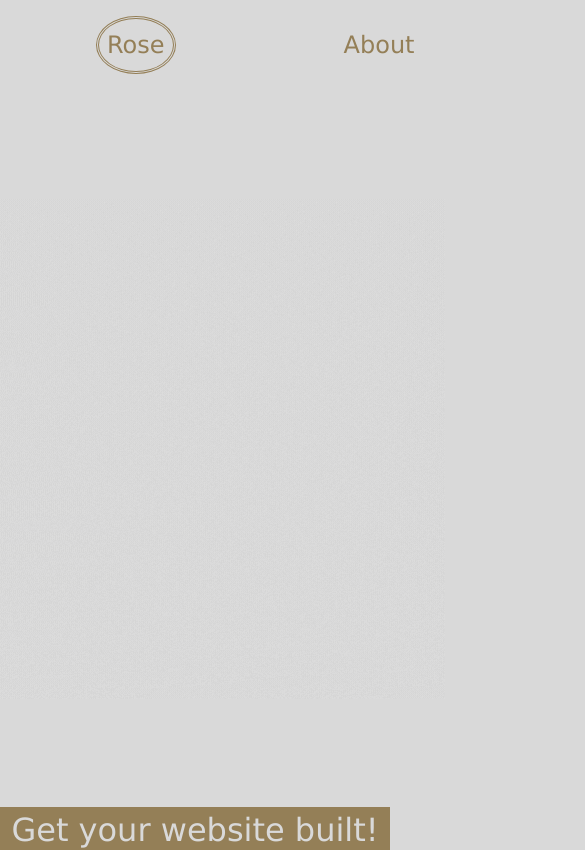
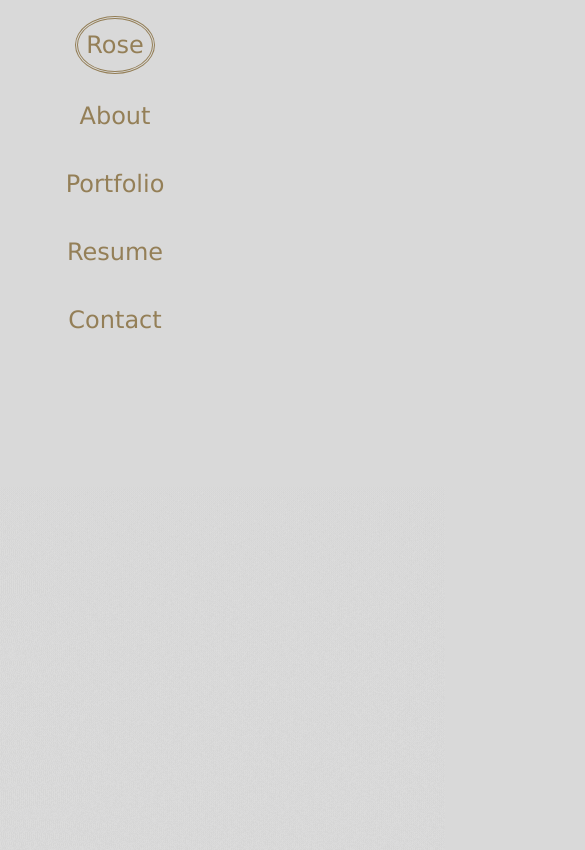
Before and after one commit to dfrancis-tech/react-portfolio, a React (Create React App) app: page / in a window 390 px wide. Shown: the top 850 px of the page, 585 px wide, since content can reach past the window. Built offline with nearby package versions, Linux system fonts and the light colour scheme.

Commit message:
incorporate responsiveness

```diff
--- a/package.json
+++ b/package.json
@@ -1,6 +1,6 @@
 {
   "name": "react-portfolio",
-  "homepage": "http://rosefrancis-tech.github.io/react-portfolio",
+  "homepage": "https://rosefrancis-tech.github.io/react-portfolio",
   "version": "0.1.0",
   "private": true,
   "dependencies": {
--- a/src/App.js
+++ b/src/App.js
@@ -8,8 +8,7 @@ import Resume from './components/Resume';
 import Portfolio from './components/Portfolio';
 
 function App() {
-  const [navSelected, setNavSelected] = useState(false);
-  const [contactSelected, setContactSelected] = useState(false);
+
   const [categories] = useState([
     { name: 'Rose'},
     { name: 'About', description: 'Project Portfolio' },
@@ -20,7 +19,6 @@ function App() {
   const [currentCategory, setCurrentCategory] = useState(categories[0]);
 
   function categorySelected(name) {
-
     switch (name) {
        case "Rose":
          return <Home/>;
@@ -40,11 +38,10 @@ function App() {
   return (
     <div className="App">
 
-      <header className="">
+      <header>
         <Nav categories={categories}
         setCurrentCategory={setCurrentCategory}
         currentCategory={currentCategory}></Nav>
-
       </header>
 
       <main className="main">
@@ -53,7 +50,6 @@ function App() {
 
       <footer>
         <h2>Get your website built!</h2>
-
         <div id="social-media">
           <h4>Visit me here</h4>
           <a href="https://github.com/rosefrancis-tech" target="_blank">
@@ -72,6 +68,6 @@ function App() {
       </footer>
     </div>
   );
-}
+};
 
 export default App;
--- a/src/components/About/index.js
+++ b/src/components/About/index.js
@@ -5,16 +5,16 @@ import photo from '../assets/photo.jpg'
 function About() {
     return (
         <section className="about-page container">
-            <div class="row justify-content-around">
-                <div class="col-12 col-sm-12 col-md-3">
+            <div className="row justify-content-around">
+                <div className="col-12 col-sm-12 col-md-3">
                     <h2>
                         About Me
                     </h2>
                 </div>
-                <div class="col-12 col-sm-12 col-md-3">
+                <div className="col-12 col-sm-12 col-md-3">
                     <img src={photo} alt="photo" id="photo"/>
                 </div>
-                <div class="col-12 col-sm-12 col-md-6">
+                <div className="col-12 col-sm-12 col-md-6">
                     <p id="bio-summary">
                         Full Stack Web Developer equipped to deliver clean codes in HTML, CSS, JavaScript, Web APIs, jQuery,
                         Bootstrap, MongoDB, Express.js, React, Node.js, SQL with efficient problem solving ability and testified
--- a/src/components/Contact/index.js
+++ b/src/components/Contact/index.js
@@ -36,11 +36,8 @@ function ContactForm() {
 
     }
 
-    // console.log(formState);
-
     function handleSubmit(e) {
         e.preventDefault();
-        console.log(formState);
     }
 
     return (
--- a/src/components/Portfolio/index.js
+++ b/src/components/Portfolio/index.js
@@ -1,5 +1,4 @@
 import React from 'react';
-
 
 function Portfolio() {
     const projects = [
@@ -52,7 +51,7 @@ function Portfolio() {
                 <img src={process.env.PUBLIC_URL + `/assets/images/${i}.gif`} className="card-img" alt={project.alt}/>
                   <div className="card-img-overlay row align-items-center justify-content-center">
                     <a className="card-title" href={project.url} target="_blank">
-                    <i class="fas fa-link">{project.name}</i>
+                      <i class="fas fa-link">{project.name}</i>
                     </a>
                     <a className="card-text" href={project.github} target="_blank">
                       <i className="fab fa-github " id="github-portfolio"></i>
--- a/src/index.css
+++ b/src/index.css
@@ -56,7 +56,8 @@ code {
   box-shadow: none;
   border-radius: 100%;
   border-style:double;
-  margin-left: 5rem;
+  margin-left: 2rem;
+  margin-right: 15rem;
 }
 /* Header ends*/
 
@@ -251,6 +252,28 @@ code {
 
 @media screen and (max-width: 980px) {
 
+  /*Header*/
+  .header, .header-ul {
+    display: flex;
+    flex-direction: column;
+    align-items: center;
+    text-align: center;
+  }
+
+  .header-ul {
+    margin: 1rem;
+    align-items: center;
+    text-align: center;
+  }
+  .nav {
+    margin-bottom: 1rem;
+  }
+  .nav:first-child {
+
+  margin-left: 5rem;
+}
+
+  /*Portfolio page*/
   .fa-link {
     padding: 0.25rem;
     font-size: 20px;
```
Also changed, not shown: src/components/Nav/index.js (+2 -10 lines). Lines whose indentation alone changed are shown as unchanged.
